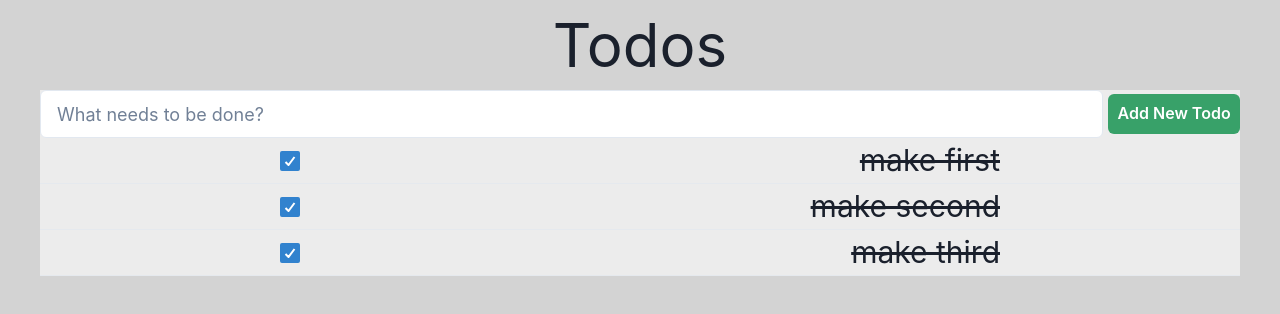
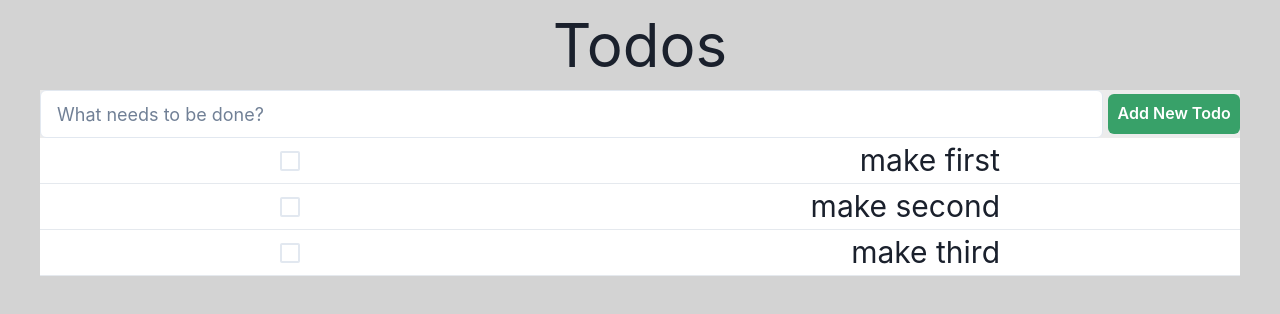
Before and after one commit to SergeyIankowski/Todo-App, a React (Vite) app: page / in a window 1280 px wide. Shown: the top 314 px of the page. Built offline with nearby package versions, Linux system fonts and the light colour scheme; the HTML template or start-up script is replaced by a standard one.

Commit message:
feat: add changing todo status in Todo

```diff
--- a/src/components/view/Todo/index.tsx
+++ b/src/components/view/Todo/index.tsx
@@ -1,15 +1,22 @@
 import { Checkbox, Flex, Text } from "@chakra-ui/react";
+import { ITodo } from "@/interfaces/ITodo";
+import { useTodosStore } from "@/store";
 
-interface Props {
-  checked: boolean;
-  text: string;
-}
+type Props = ITodo;
 
-export function Todo({ text, checked }: Props) {
+export function Todo({ text, complete, id }: Props) {
+  const { changeTodoStatus } = useTodosStore();
+
   return (
-    <Flex justifyContent="space-between" width="100%" padding="0 20%">
-      <Checkbox isChecked={checked} size="lg" />
-      <Text fontSize="3xl" as="s">
+    <Flex
+      justifyContent="space-between"
+      width="100%"
+      padding="0 20%"
+      bg="white"
+      onClick={() => changeTodoStatus(id)}
+    >
+      <Checkbox size="lg" colorScheme="green" isChecked={complete} />
+      <Text fontSize="3xl" as={complete ? "s" : undefined}>
         {text}
       </Text>
     </Flex>
```
